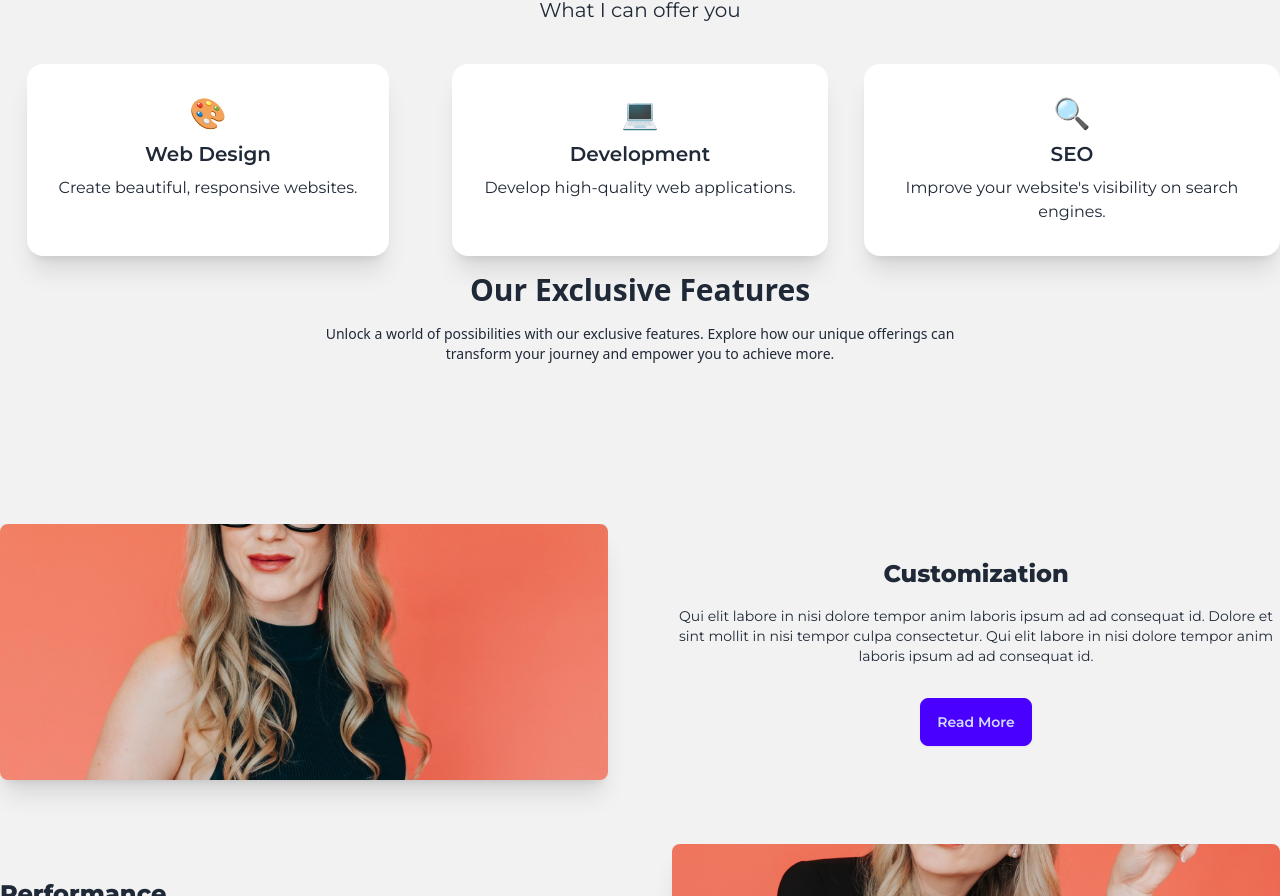
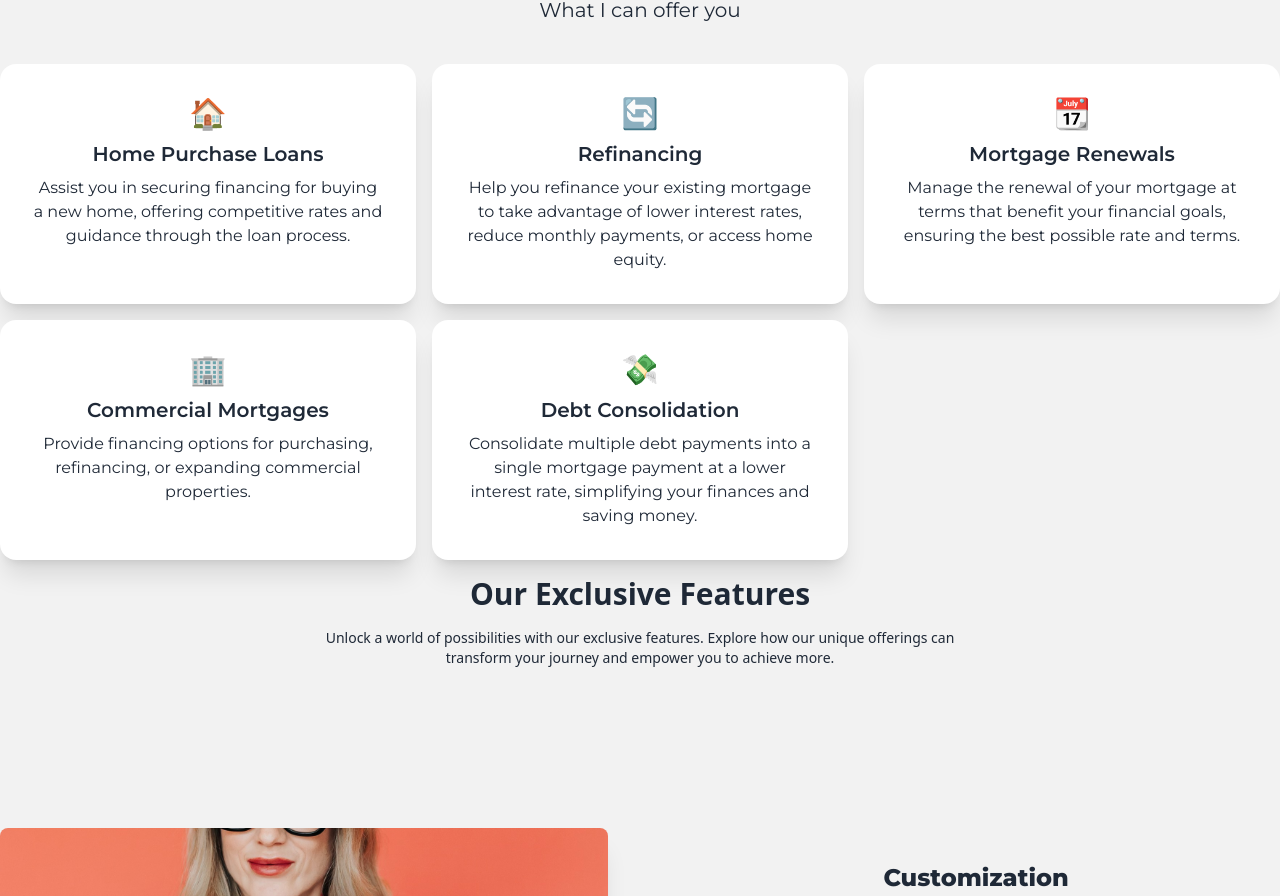
Before and after one commit to brittanyshelley/my_components, a Next.js app: page / in a window 1280 px wide. Shown: the part 1816-2712 px from the top of the page. Built offline with nearby package versions, Linux system fonts and the light colour scheme.

Commit message:
Update services in ServicesSection.js

```diff
--- a/src/components/ServicesSection.js
+++ b/src/components/ServicesSection.js
@@ -1,22 +1,51 @@
 import React from 'react';
+
+// const services = [
+//   {
+//     title: 'Web Design',
+//     description: 'Create beautiful, responsive websites.',
+//     icon: '🎨', // You can replace these emojis with actual icons
+//   },
+//   {
+//     title: 'Development',
+//     description: 'Develop high-quality web applications.',
+//     icon: '💻',
+//   },
+//   {
+//     title: 'SEO',
+//     description: 'Improve your website\'s visibility on search engines.',
+//     icon: '🔍',
+//   },
+// ];
 
 const services = [
   {
-    title: 'Web Design',
-    description: 'Create beautiful, responsive websites.',
-    icon: '🎨', // You can replace these emojis with actual icons
+    title: 'Home Purchase Loans',
+    description: 'Assist you in securing financing for buying a new home, offering competitive rates and guidance through the loan process.',
+    icon: '🏠', // Replace with an icon that represents home buying
   },
   {
-    title: 'Development',
-    description: 'Develop high-quality web applications.',
-    icon: '💻',
+    title: 'Refinancing',
+    description: 'Help you refinance your existing mortgage to take advantage of lower interest rates, reduce monthly payments, or access home equity.',
+    icon: '🔄', // Replace with an icon that represents refinancing
   },
   {
-    title: 'SEO',
-    description: 'Improve your website\'s visibility on search engines.',
-    icon: '🔍',
+    title: 'Mortgage Renewals',
+    description: 'Manage the renewal of your mortgage at terms that benefit your financial goals, ensuring the best possible rate and terms.',
+    icon: '📆', // Replace with an icon that represents renewals
+  },
+  {
+    title: 'Commercial Mortgages',
+    description: 'Provide financing options for purchasing, refinancing, or expanding commercial properties.',
+    icon: '🏢', // Replace with an icon that represents commercial buildings
+  },
+  {
+    title: 'Debt Consolidation',
+    description: 'Consolidate multiple debt payments into a single mortgage payment at a lower interest rate, simplifying your finances and saving money.',
+    icon: '💸', // Replace with an icon that represents saving money or consolidation
   },
 ];
+
 
 const ServiceCard = ({ service }) => (
   <div className="card w-auto bg-base-100 text-base-content shadow-xl">
```
